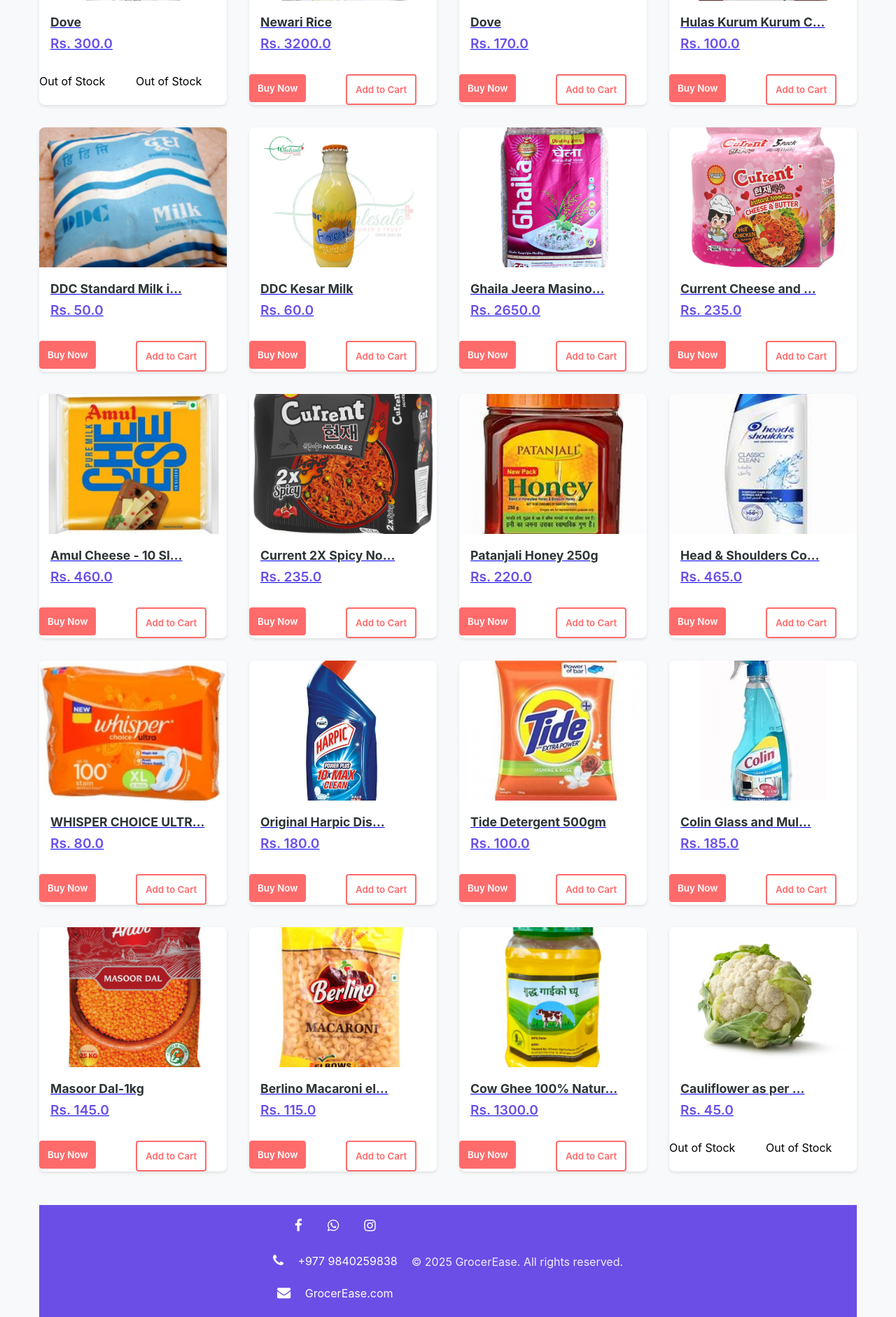
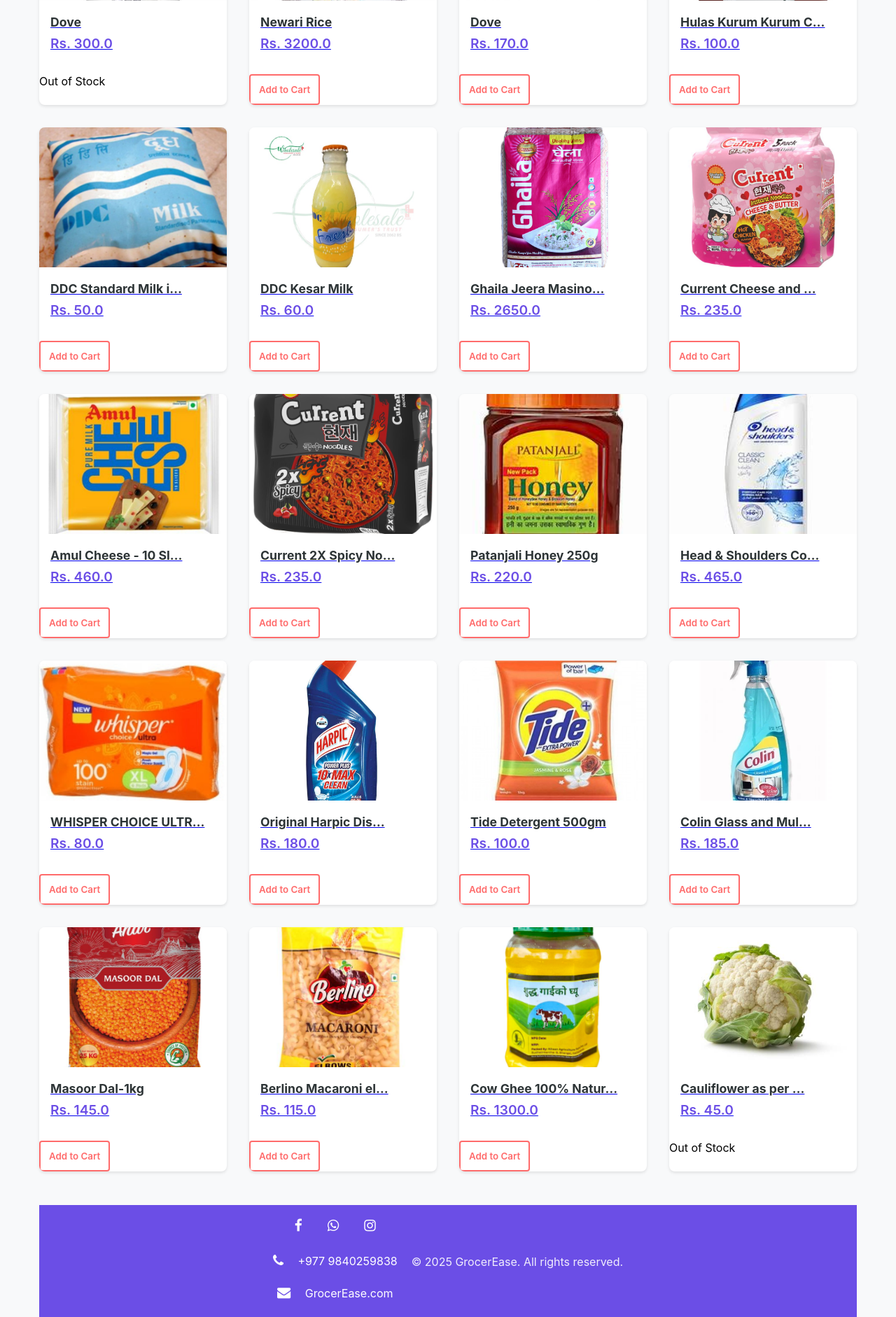
Before and after one commit to aarthaa/mid, a Django app: page /index/ in a window 1280 px wide. Shown: the part 868-2750 px from the top of the page at 70% size. Run offline with Django 4.2, Linux system fonts and the light colour scheme; data comes from the database, SQL or seed files in the repository; both versions use the stored data as it was after the commit.

Commit message:
Removing BuyNow Button

```diff
--- a/templates/main/detail.html
+++ b/templates/main/detail.html
@@ -150,11 +150,6 @@
 
             {% if product.stock == 'IN STOCK' %}
             <div class="button-group">
-                <form action="{% url 'cart' %}" method="post">
-                    {% csrf_token %}
-                    <input type="hidden" name="product_id" value="{{ prod.id }}">
-                    <button type="submit" class="btn btn-buy">Buy Now</button>
-                </form>
                 <form class="add-to-cart-form" data-product-id="{{ product.id }}">
                     {% csrf_token %}
                     <button type="button" class="btn btn-cart add-to-cart">Add to Cart</button>
--- a/templates/main/index.html
+++ b/templates/main/index.html
@@ -208,15 +208,6 @@
                 </div>
             </a>
             <div class="button-group">
-                <form action="{% url 'cart' %}" method="post">
-                    {% csrf_token %}
-                    <input type="hidden" name="product_id" value="{{ prod.id }}">
-                    {% if prod.stock == 'IN STOCK' %}
-                        <button type="submit" class="btn btn-buy">Buy Now</button>
-                    {% else %}
-                        <div class="out-of-stock-message">Out of Stock</div>
-                    {% endif %}
-                </form>
                 <form class="add-to-cart-form" data-product-id="{{ prod.id }}">
                     {% csrf_token %}
                     {% if prod.stock == 'IN STOCK' %}
```
Also changed, not shown: db.sqlite3.
